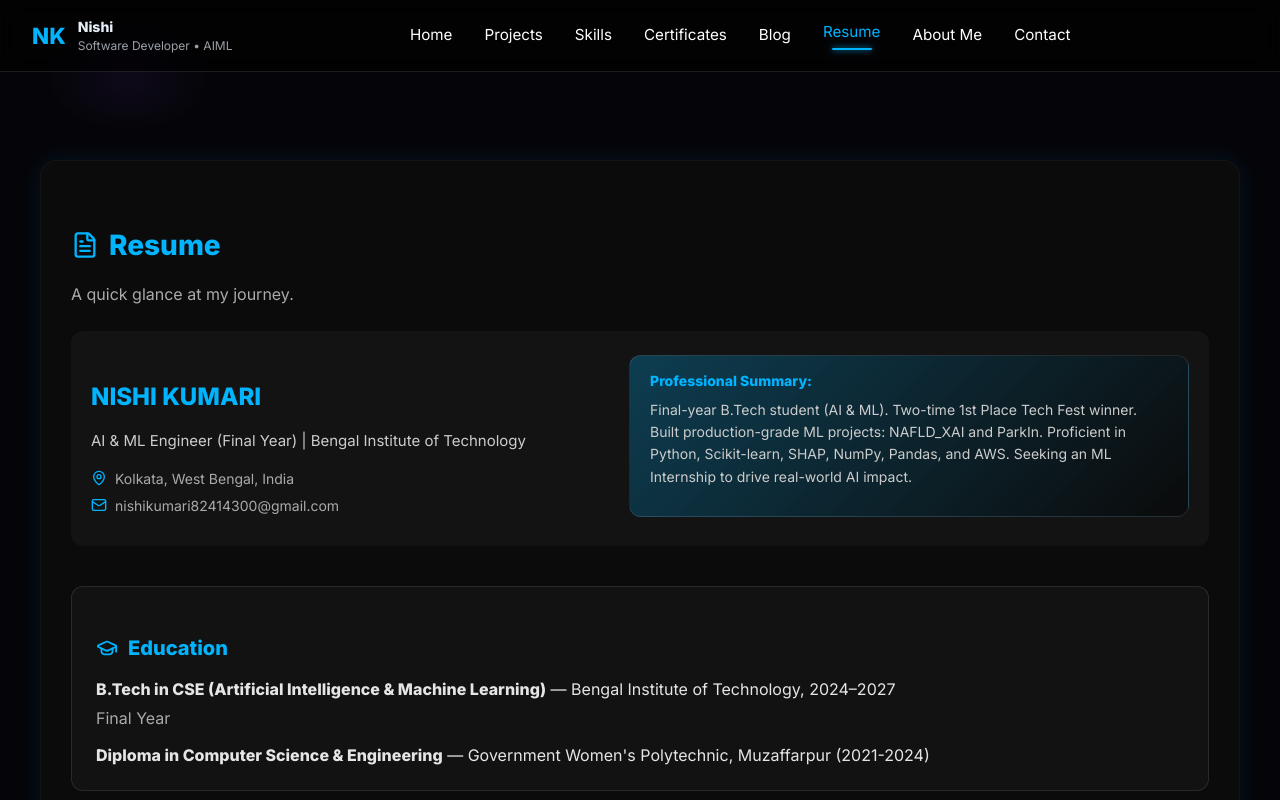
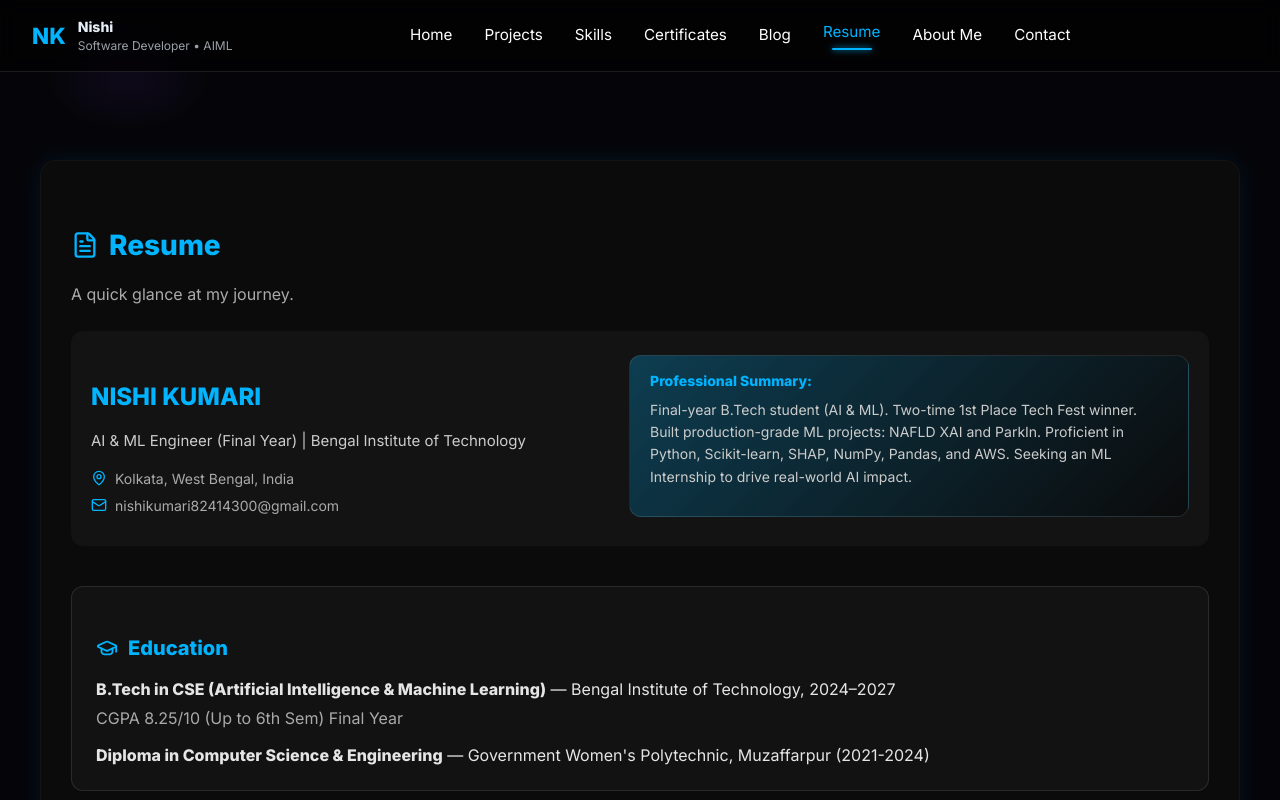
Before and after one commit to NishiKumariPatel/Portfolio_2026, a React (Vite) app: page /resume in a window 1280 px wide. Shown: the top 800 px of the page. Built offline with nearby package versions, Linux system fonts and the light colour scheme; the HTML template or start-up script is replaced by a standard one.

Commit message:
Update Resume.jsx

```diff
--- a/src/pages/Resume.jsx
+++ b/src/pages/Resume.jsx
@@ -84,7 +84,7 @@ export default function Resume() {
             <strong style={{ color: "#00b4ff" }}>Professional Summary:</strong>
             <p style={{ marginTop: 6, color: "#ccc" }}>
               Final-year B.Tech student (AI & ML). Two-time 1st Place Tech Fest winner.
-              Built production-grade ML projects: NAFLD_XAI and ParkIn. Proficient in Python,
+              Built production-grade ML projects: NAFLD XAI and ParkIn. Proficient in Python,
               Scikit-learn, SHAP, NumPy, Pandas, and AWS. Seeking an ML Internship to drive
               real-world AI impact.
             </p>
@@ -113,7 +113,7 @@ export default function Resume() {
             <li>
               <strong>B.Tech in CSE (Artificial Intelligence & Machine Learning)</strong> — Bengal Institute of Technology,
               2024–2027 <br />
-              <span style={{ color: "#aaa" }}>Final Year</span>
+              <span style={{ color: "#aaa" }}>CGPA 8.25/10 (Up to 6th Sem) Final Year</span>
             </li>
             <li style={{ marginTop: 8 }}>
               <strong>Diploma in Computer Science & Engineering</strong> — Government Women's Polytechnic, Muzaffarpur
```
